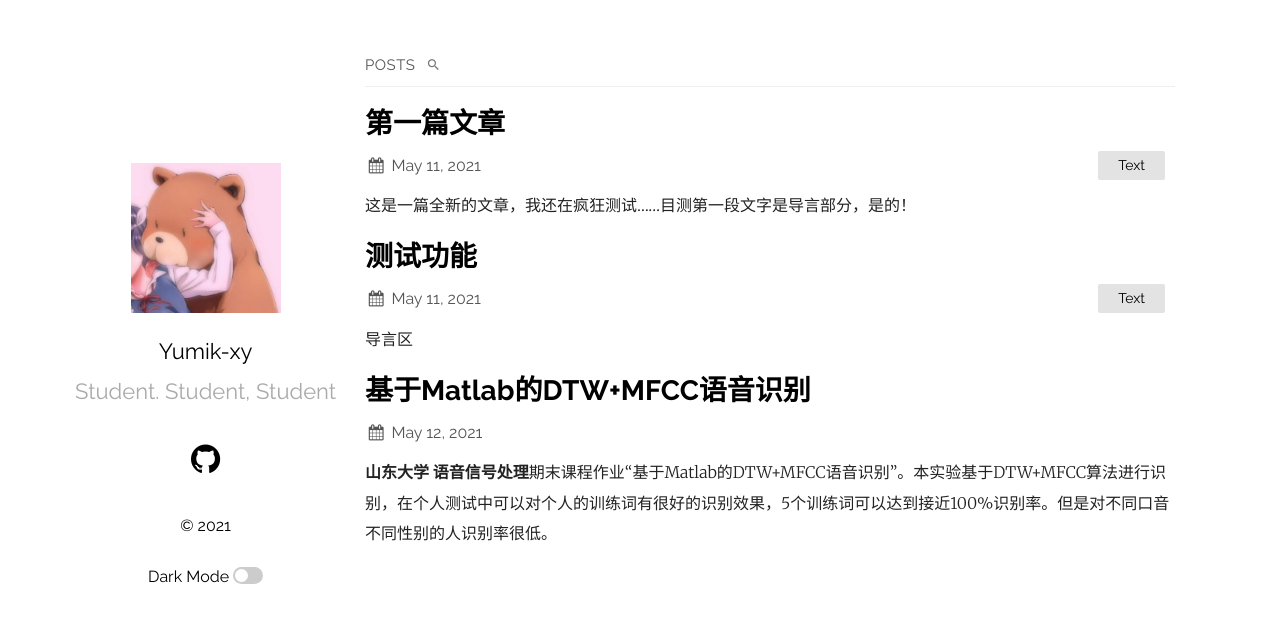
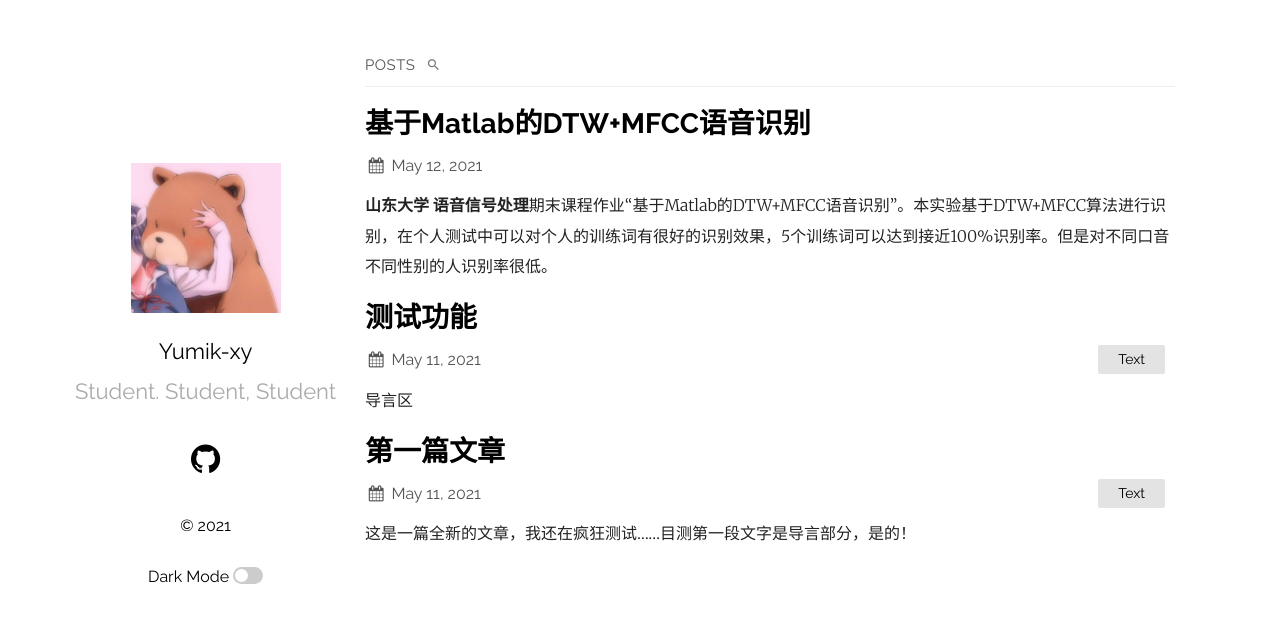
Before and after one commit to Yumik-xy/Yumik-xy.github.io, a Jekyll site: the page built from index.md, in a window 1280 px wide. Shown: the top 623 px of the page. Built offline with Jekyll 4.4.1, drawn with Linux system fonts in a browser that asks for light colours.

Commit message:
Update home.html
回调排序

```diff
--- a/_layouts/home.html
+++ b/_layouts/home.html
@@ -23,7 +23,7 @@ layout: default
       {% endif %}
     </li>
 
-    {%- for post in site.posts reversed -%}
+    {%- for post in site.posts -%}
       <li>
         {%- assign date_format = site.plainwhite.date_format | default: "%b %-d, %Y" -%}
         <a class="post-link" href="{{ post.url | relative_url }}">
```
